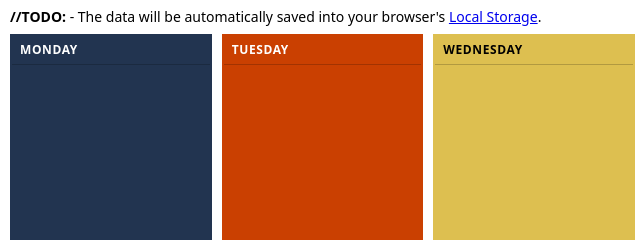
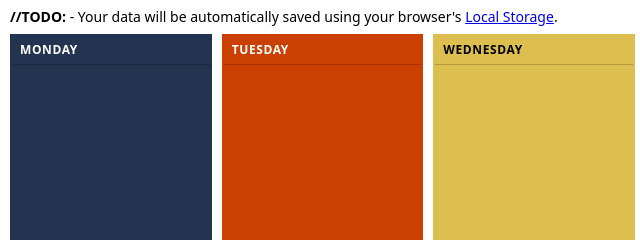
Before and after one commit to heiswayi/todo, a plain HTML site: page index.html in a window 1280 px wide. Shown: the top 240 px of the page, 0-640 px from the left. Drawn offline with Linux system fonts and the light colour scheme.

Commit message:
Update typo

```diff
--- a/index.html
+++ b/index.html
@@ -121,7 +121,7 @@ textarea:focus {
 
 <form class="container">
   <div class="title">
-    <strong>//TODO:</strong> - The data will be automatically saved into your browser's <a href="https://developer.mozilla.org/en-US/docs/Web/API/Window/localStorage">Local Storage</a>.
+    <strong>//TODO:</strong> - Your data will be automatically saved using your browser's <a href="https://developer.mozilla.org/en-US/docs/Web/API/Window/localStorage">Local Storage</a>.
   </div>
   <div class="plan">
     <div class="row">
```
